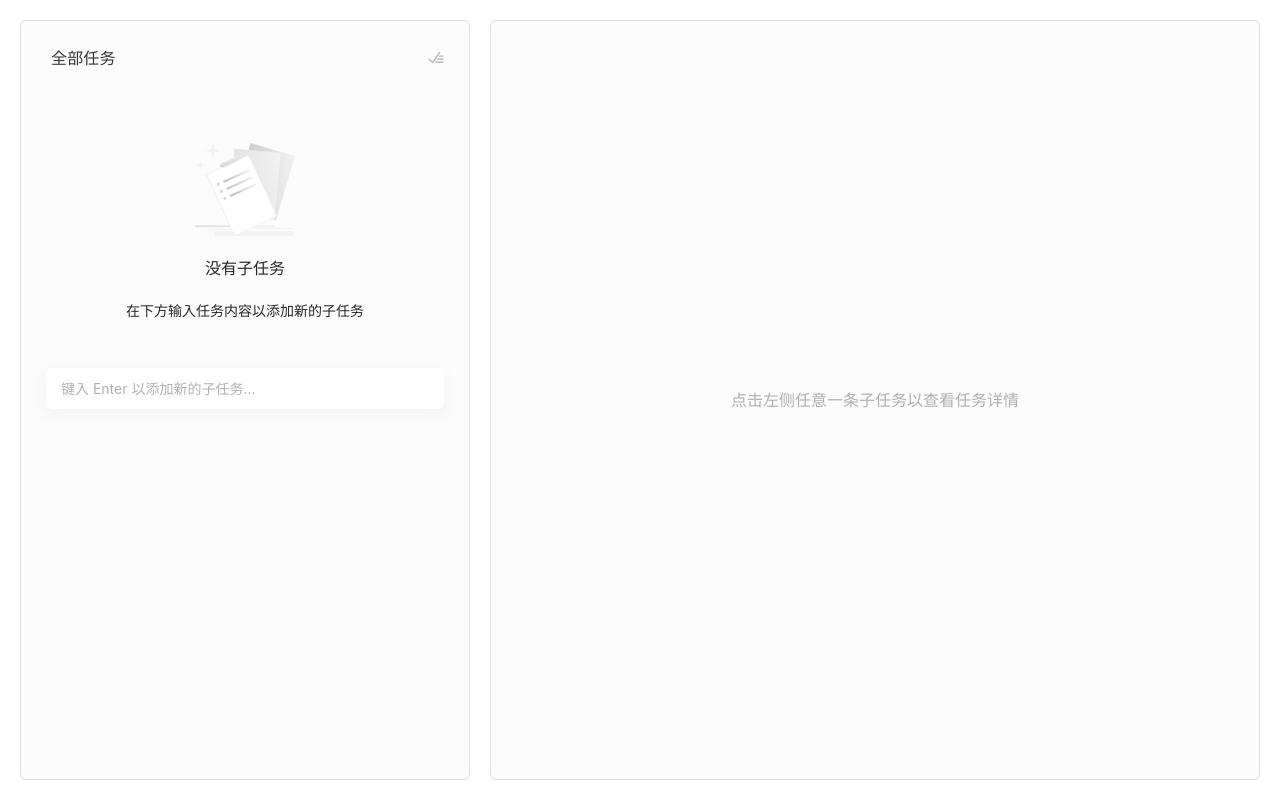
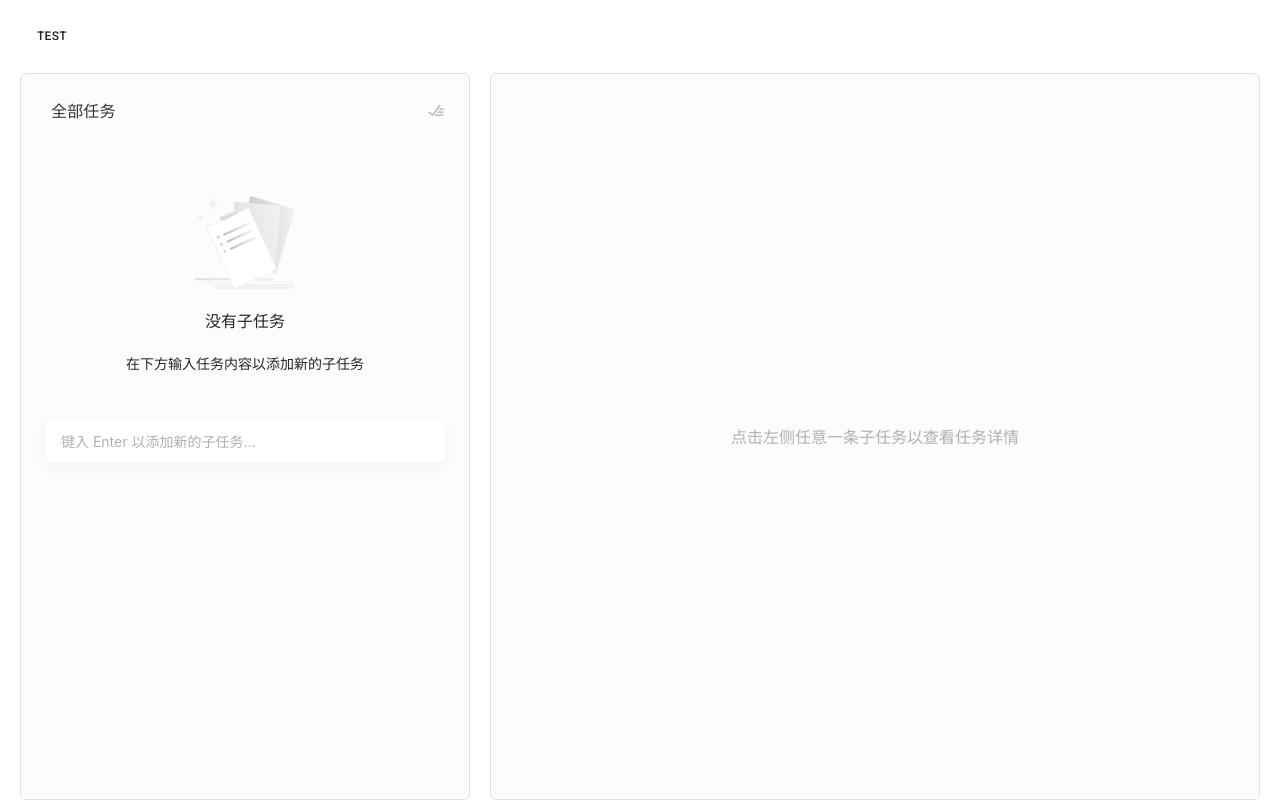
Before and after one commit to lenconda/sigma_web, a React app: page /list in a window 1280 px wide. Built offline with nearby package versions, Linux system fonts and the light colour scheme.

Commit message:
feat: style optimization

```diff
--- a/src/App.tsx
+++ b/src/App.tsx
@@ -7,6 +7,7 @@ import React, {
 import {
   createMuiTheme,
   ThemeProvider,
+  StylesProvider,
 } from '@material-ui/core';
 import Bus from './core/bus';
 import Dispatcher from './core/dispatcher';
@@ -19,6 +20,9 @@ import {
   BrowserRouter,
 } from 'react-router-dom';
 import idGen from './core/idgen';
+import PopupProvider from './components/PopupProvider';
+import Button from '@material-ui/core/Button';
+import './App.less';
 
 const ListPage = lazy(() => import('./pages/List'));
 
@@ -93,7 +97,19 @@ const App: React.FC = () => {
 
   return (
     <ThemeProvider theme={theme}>
-      <nav className="app-nav"></nav>
+      <StylesProvider injectFirst={true}>
+        <nav className="app-nav">
+          <PopupProvider
+            trigger={<Button>test</Button>}
+            triggerClass="test"
+          >
+            <>
+              <span>asidhaoisdjaosidjasoidj</span><br />
+              <span>asidaosidjaosidjaosdaoisjd</span>
+            </>
+          </PopupProvider>
+        </nav>
+        <div className="app-page">
           <Suspense fallback={<></>}>
             <BrowserRouter>
               <Switch>
@@ -110,6 +126,8 @@ const App: React.FC = () => {
               </Switch>
             </BrowserRouter>
           </Suspense>
+        </div>
+      </StylesProvider>
     </ThemeProvider>
   );
 };
--- a/src/index.less
+++ b/src/index.less
@@ -6,3 +6,8 @@ textarea {
     color: @text-color-gray;
   }
 }
+
+#root {
+  display: flex;
+  flex-direction: column;
+}
--- a/src/pages/List/index.less
+++ b/src/pages/List/index.less
@@ -2,7 +2,6 @@
 
 .page-list {
   box-sizing: border-box;
-  padding: 20px 0;
   height: 100%;
   display: flex;
   align-items: stretch;
```
Lines whose indentation alone changed are shown as unchanged.
